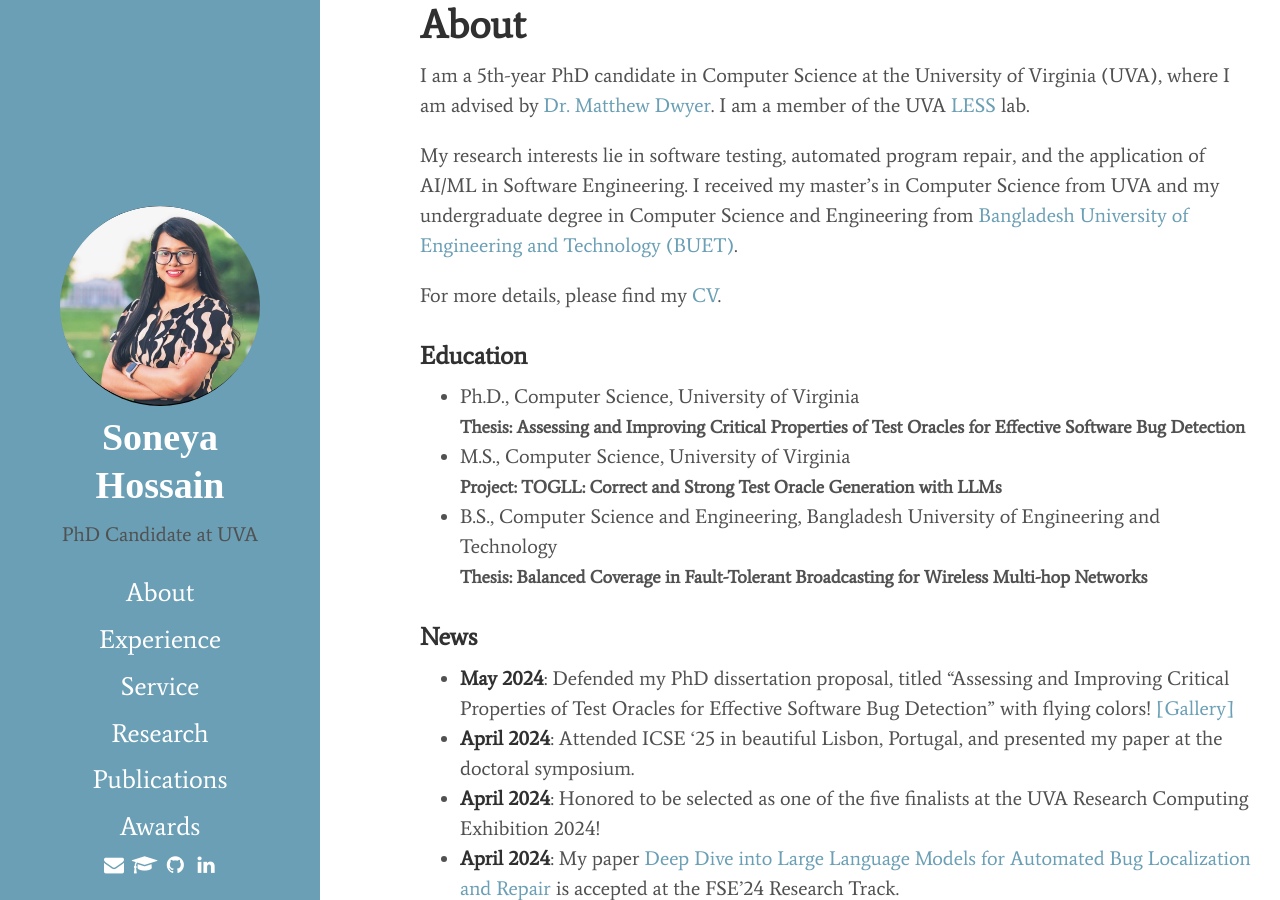
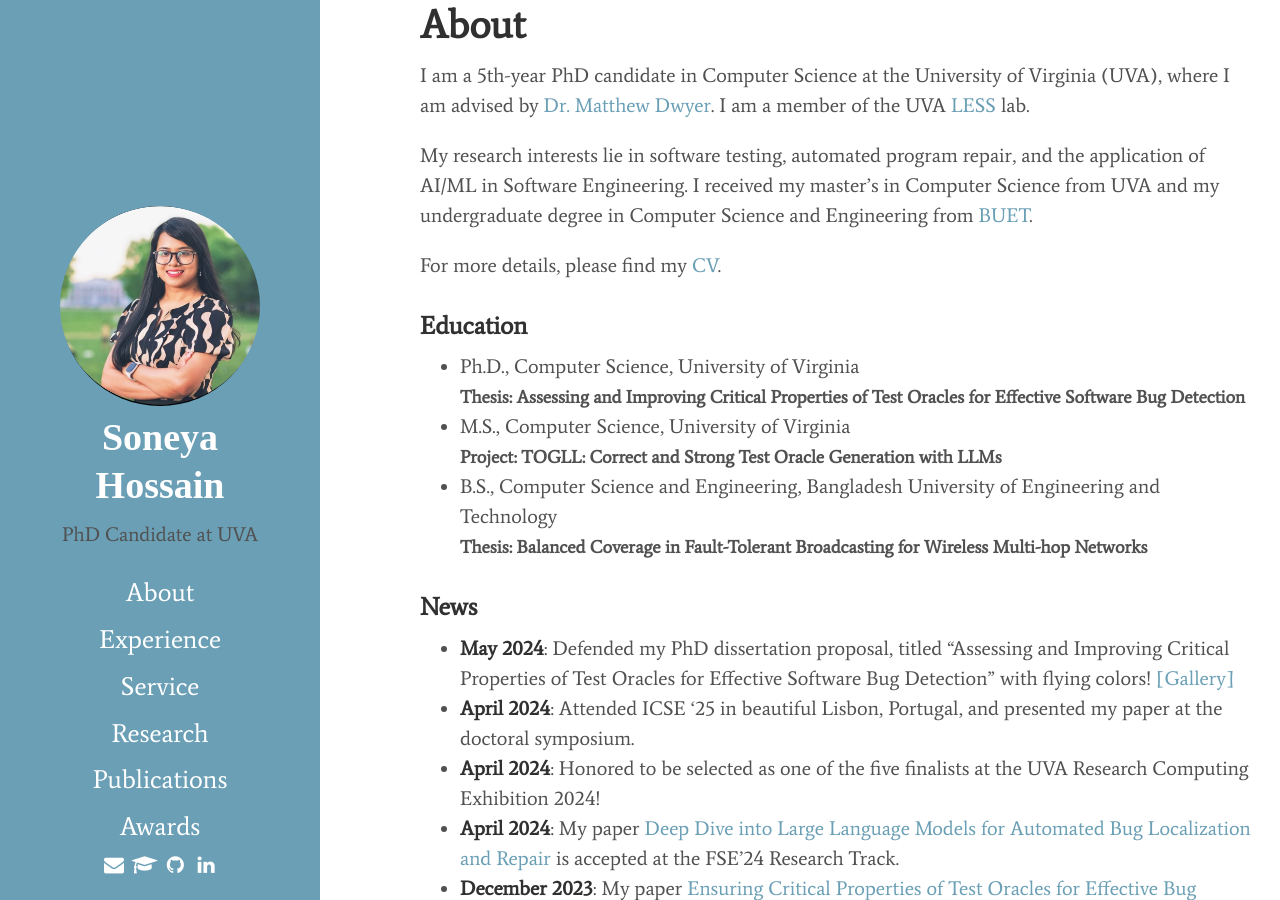
Before and after one commit to soneyahossain/soneyahossain.github.io, a Jekyll site: the page built from index.md, in a window 1280 px wide and 900 px high. Built offline with Jekyll 4.4.1, drawn with Linux system fonts in a browser that asks for light colours; cached includes are drawn as plain includes.

Commit message:
update about

```diff
--- a/index.md
+++ b/index.md
@@ -5,7 +5,7 @@ title: About
 
 I am a 5th-year PhD candidate in Computer Science at the University of Virginia (UVA), where I am advised by [Dr. Matthew Dwyer](https://matthewbdwyer.github.io/). I am a member of the UVA [LESS](https://less-lab-uva.github.io/) lab.
 
-My research interests lie in software testing, automated program repair, and the application of AI/ML in Software Engineering. I received my master's in Computer Science from UVA and my undergraduate degree in Computer Science and Engineering from [Bangladesh University of Engineering and Technology (BUET)](https://eee.buet.ac.bd/).
+My research interests lie in software testing, automated program repair, and the application of AI/ML in Software Engineering. I received my master's in Computer Science from UVA and my undergraduate degree in Computer Science and Engineering from [BUET](https://eee.buet.ac.bd/).
 
 For more details, please find my [CV]({{'/'|relative_url}}assets/CV/CV.pdf).
 
```
